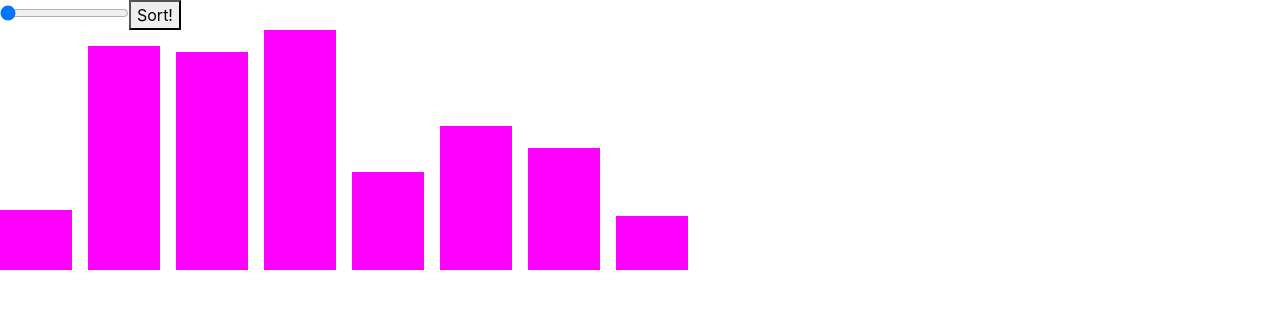
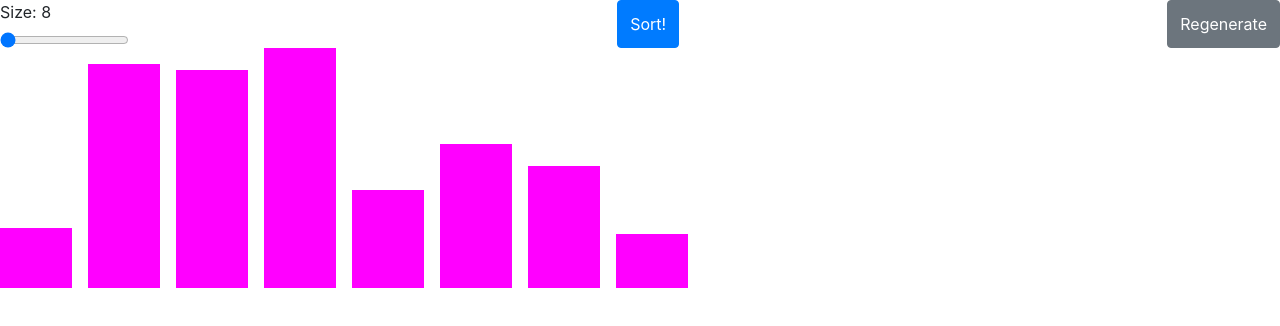
Before and after one commit to scottdlai/sorting-animation, a React (Create React App) app: page / in a window 1280 px wide. Shown: the top 326 px of the page. Built offline with nearby package versions, Linux system fonts and the light colour scheme; the HTML template or start-up script is replaced by a standard one.

Commit message:
Added more controls.

```diff
--- a/src/components/CustomBar.tsx
+++ b/src/components/CustomBar.tsx
@@ -1,4 +1,5 @@
 import React, { useState } from 'react';
+import { Button, Form } from 'react-bootstrap';
 
 interface CustomBarProp {
   isSorting: boolean;
@@ -7,17 +8,40 @@ interface CustomBarProp {
 }
 
 const CustomBar = ({ resizeBars, isSorting, startSorting }: CustomBarProp) => {
+  const [numberOfBars, setNumberOfBars] = useState(8);
   return (
-    <div>
-      <input
-        type='range'
-        min={8}
-        max={64}
-        value={8}
+    <div
+      style={{
+        display: 'flex',
+        justifyContent: 'space-between',
+      }}
+    >
+      <div>
+        <Form.Label>Size: {numberOfBars}</Form.Label>
+        <Form.Control
+          type='range'
+          min={8}
+          max={64}
+          step={2}
+          value={numberOfBars}
+          disabled={isSorting}
+          onChange={({ target: { value } }) => {
+            const newNumberOfBars = Number(value);
+            setNumberOfBars(newNumberOfBars);
+            resizeBars(newNumberOfBars);
+          }}
+        />
+      </div>
+      <Button onClick={startSorting} disabled={isSorting}>
+        Sort!
+      </Button>
+      <Button
+        variant='secondary'
+        onClick={() => resizeBars(numberOfBars)}
         disabled={isSorting}
-        onChange={({ target: { value } }) => resizeBars(Number(value))}
-      />
-      <button onClick={startSorting}>Sort!</button>
+      >
+        Regenerate
+      </Button>
     </div>
   );
 };
```
